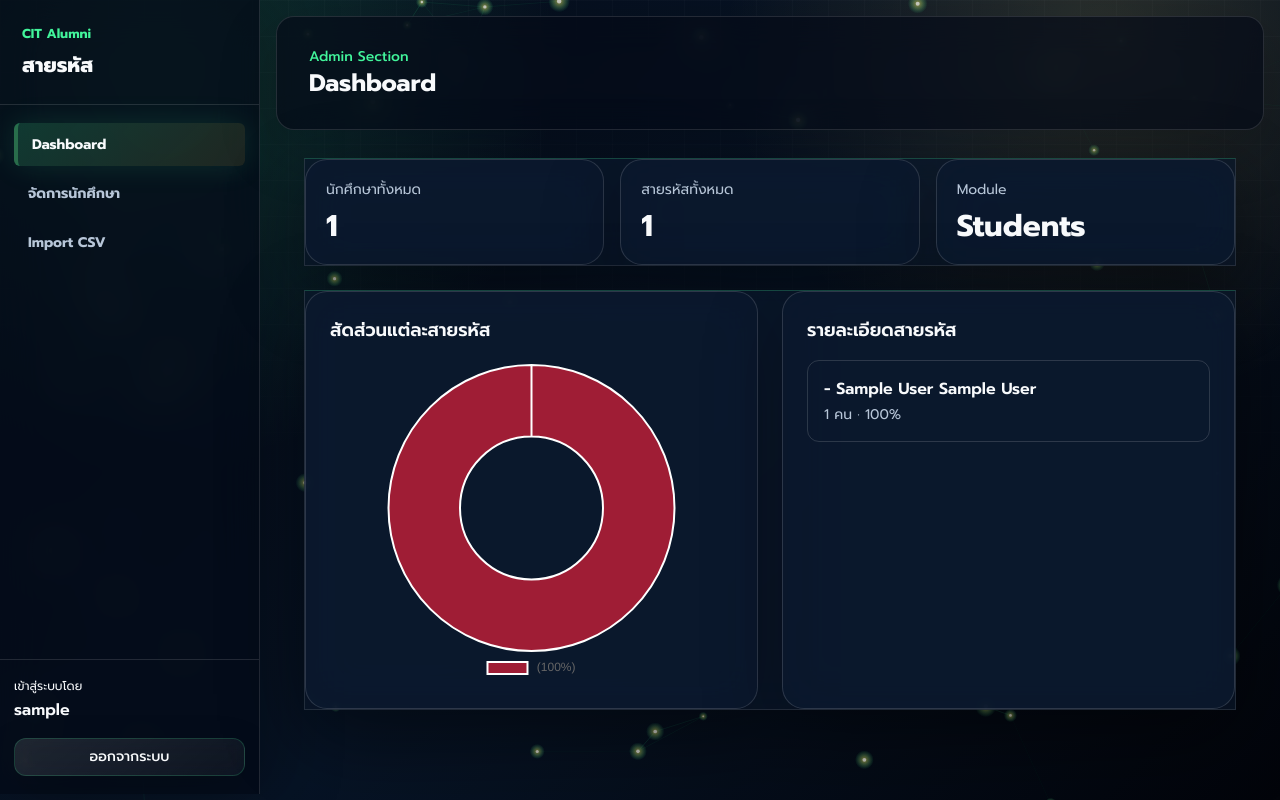
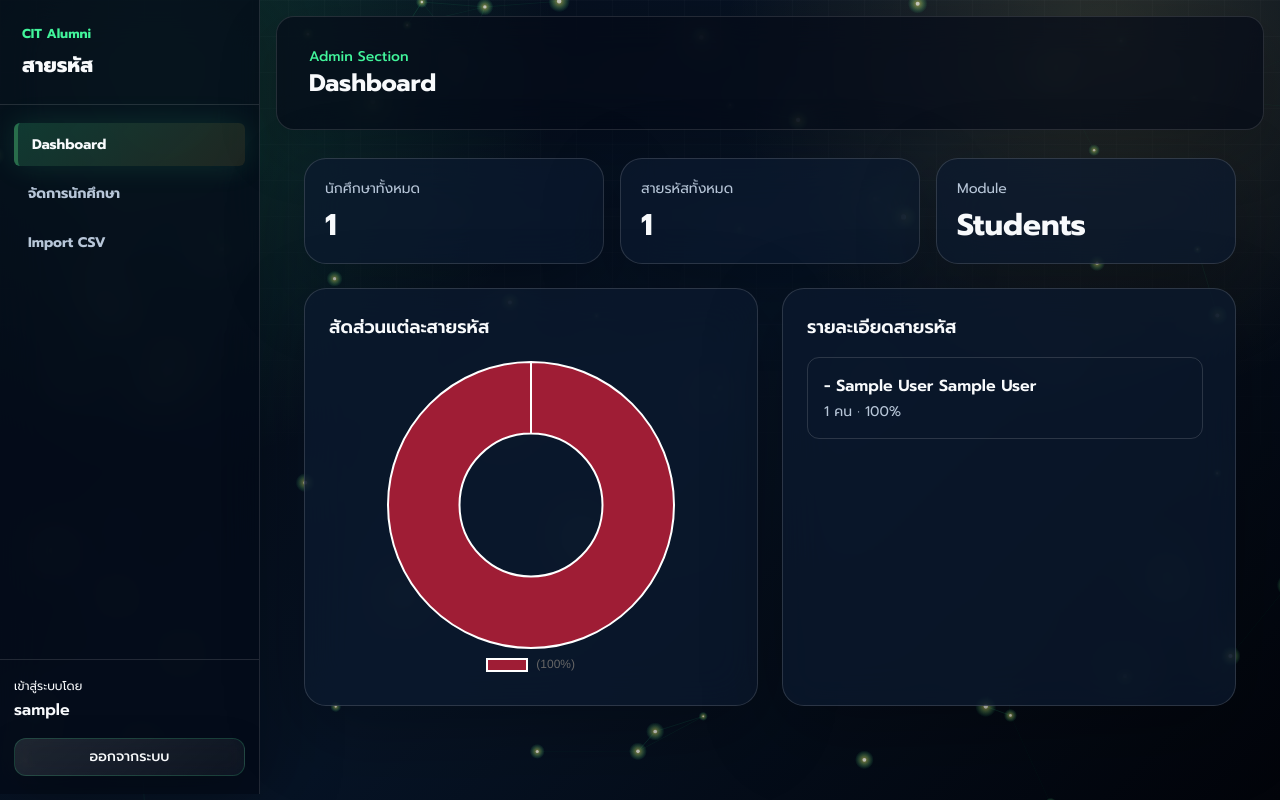
Before and after one commit to Roselia021143/alumni, a PHP site: page /alumni/admin/dashboard.php in a window 1280 px wide. Run offline with PHP 8.4, Linux system fonts and the light colour scheme; the visitor is signed in with stand-in values (Sample User, id 1); some libraries are stand-ins or nearby versions.

Commit message:
Update Ui

```diff
--- a/admin/dashboard.php
+++ b/admin/dashboard.php
@@ -42,7 +42,7 @@ ob_start();
 
     <article class="rounded-lg bg-white p-6 shadow-sm ring-1 ring-slate-200">
         <h3 class="text-lg font-semibold">รายละเอียดสายรหัส</h3>
-        <div class="mt-4 space-y-3">
+        <div class="admin-line-details-scroll mt-4 space-y-3">
             <?php if (empty($stats['lines'])): ?>
                 <p class="text-sm text-slate-500">ยังไม่มีข้อมูลสายรหัส</p>
             <?php endif; ?>
--- a/assets/css/style.css
+++ b/assets/css/style.css
@@ -1313,6 +1313,28 @@ code {
     padding: 28px;
 }
 
+.admin-line-details-scroll {
+    max-height: 320px;
+    overflow-y: auto;
+    padding-right: 8px;
+    scrollbar-width: thin;
+    scrollbar-color: rgba(18, 52, 91, 0.45) rgba(18, 52, 91, 0.08);
+}
+
+.admin-line-details-scroll::-webkit-scrollbar {
+    width: 8px;
+}
+
+.admin-line-details-scroll::-webkit-scrollbar-track {
+    border-radius: 999px;
+    background: rgba(18, 52, 91, 0.08);
+}
+
+.admin-line-details-scroll::-webkit-scrollbar-thumb {
+    border-radius: 999px;
+    background: rgba(18, 52, 91, 0.45);
+}
+
 @media (max-width: 900px) {
     .admin-shell {
         grid-template-columns: 1fr;
--- a/assets/css/tech-connection.css
+++ b/assets/css/tech-connection.css
@@ -799,8 +799,27 @@ body.student-tech-page::before {
     border-color: rgba(66, 245, 155, 0.34) !important;
 }
 
+.student-tech-page.portal-choice-page main > section.w-full,
+.student-tech-page main > section.tree-board-stats {
+    border: 0 !important;
+    background: transparent !important;
+    box-shadow: none !important;
+    backdrop-filter: none !important;
+}
+
+.student-tech-page main > section.tree-board-hero {
+    border: 1px solid rgba(66, 245, 155, 0.24) !important;
+    border-radius: 22px !important;
+    background: var(--tc-panel) !important;
+    box-shadow: 0 24px 80px rgba(0, 0, 0, 0.28) !important;
+    backdrop-filter: blur(22px);
+    padding: 22px !important;
+}
+
 .student-tech-page .tree-board-shell {
     border-color: rgba(66, 245, 155, 0.34) !important;
+    border-radius: 22px !important;
+    overflow: hidden;
     background:
         linear-gradient(rgba(255, 255, 255, 0.045) 1px, transparent 1px),
         linear-gradient(90deg, rgba(255, 255, 255, 0.045) 1px, transparent 1px),
@@ -931,3 +950,23 @@ body.student-tech-page::before {
 .admin-tech-page .admin-content {
     color: var(--tc-text) !important;
 }
+
+.admin-tech-page .admin-content > section.grid,
+.admin-tech-page .admin-content > section.flex {
+    border: 0 !important;
+    background: transparent !important;
+    box-shadow: none !important;
+    backdrop-filter: none !important;
+}
+
+.admin-tech-page .admin-line-details-scroll {
+    scrollbar-color: rgba(66, 245, 155, 0.55) rgba(255, 255, 255, 0.08);
+}
+
+.admin-tech-page .admin-line-details-scroll::-webkit-scrollbar-track {
+    background: rgba(255, 255, 255, 0.08);
+}
+
+.admin-tech-page .admin-line-details-scroll::-webkit-scrollbar-thumb {
+    background: linear-gradient(180deg, var(--tc-green), var(--tc-yellow));
+}
--- a/index.php
+++ b/index.php
@@ -31,7 +31,7 @@ $techJsVersion = filemtime(__DIR__ . '/assets/js/tech-connection.js');
     <link rel="stylesheet" href="assets/css/style.css">
     <link rel="stylesheet" href="assets/css/tech-connection.css?v=<?php echo htmlspecialchars((string) $techCssVersion, ENT_QUOTES, 'UTF-8'); ?>">
 </head>
-<body class="student-tech-page min-h-screen bg-slate-100 text-slate-900">
+<body class="student-tech-page portal-choice-page min-h-screen bg-slate-100 text-slate-900">
     <canvas id="tcParticleCanvas" aria-hidden="true"></canvas>
     <main class="mx-auto flex min-h-screen max-w-5xl items-center px-4 py-10">
         <section class="w-full">
```
